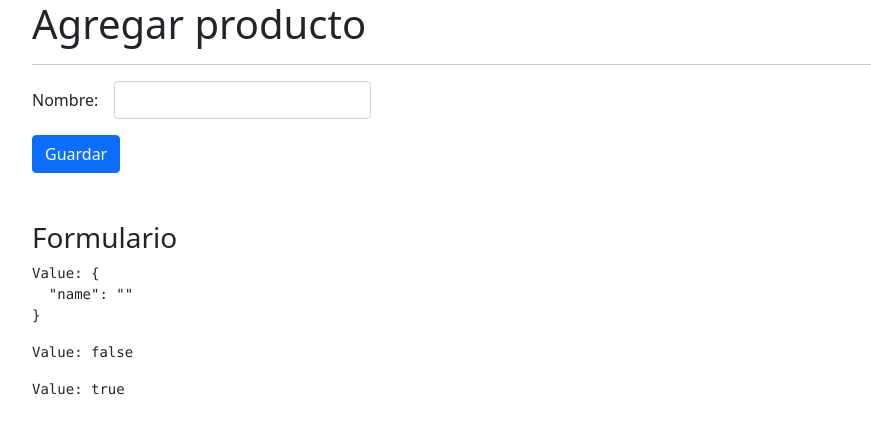
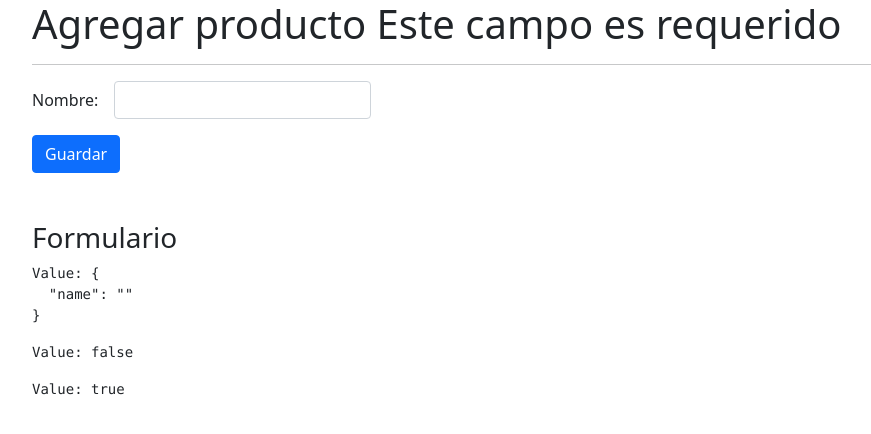
Before and after one commit to Roger-Ryes/AngularLast_Topics, an Angular app: page /product/agregar in a window 1280 px wide. Shown: the top 434 px of the page, without its empty margins (50-921 px from the left). Built offline with nearby package versions, Linux system fonts and the light colour scheme.

Commit message:
ngOnChanges

```diff
--- a/src/app/product/pages/add/add.component.html
+++ b/src/app/product/pages/add/add.component.html
@@ -1,4 +1,4 @@
-<h1>Agregar producto</h1>
+<h1>Agregar producto {{ msg }}</h1>
 <hr>
 
 <form [formGroup]="myForm">
@@ -13,7 +13,7 @@
         <div class="col-auto">
             <span   *ngIf="haveError('name')"
                     errorMsg
-                    message="Campo requerido"
+                    [message]="msg"
                     color="blue">
                     </span>
         </div>
@@ -21,7 +21,8 @@
 
     <div class="row mt-3">
         <div class="col">
-            <button class="btn btn-primary">
+            <button class="btn btn-primary"
+                    (click)="changeName()">
                 Guardar
             </button>
         </div>
--- a/src/app/product/pages/add/add.component.ts
+++ b/src/app/product/pages/add/add.component.ts
@@ -8,6 +8,8 @@ import { FormBuilder, FormGroup, Validators } from '@angular/forms';
   ]
 })
 export class AddComponent implements OnInit {
+
+  msg: string = "Este campo es requerido";
 
   myForm: FormGroup = this.fb.group({
     name: ['', [Validators.required]]
@@ -21,4 +23,9 @@ export class AddComponent implements OnInit {
   haveError(field: string): boolean {
     return this.myForm.get(field)?.invalid && this.myForm.get('name')?.touched || false;
   }
+
+  changeName(){
+    // console.log(this.myForm.get("name")?.value);
+    this.msg = this.myForm.get("name")?.value;
+  }
 }
--- a/src/app/shared/directives/error-mg.directive.ts
+++ b/src/app/shared/directives/error-mg.directive.ts
@@ -1,9 +1,9 @@
-import { Directive, ElementRef, Input, OnInit } from '@angular/core';
+import { Directive, ElementRef, Input, OnChanges, OnInit, SimpleChanges } from '@angular/core';
 
 @Directive({
   selector: '[errorMsg]'
 })
-export class ErrorMgDirective implements OnInit{
+export class ErrorMgDirective implements OnInit, OnChanges{
 
   public htmlElement: ElementRef<HTMLElement>;
   @Input() color: string = "red";
@@ -12,6 +12,10 @@ export class ErrorMgDirective implements OnInit{
   constructor( private el: ElementRef<HTMLElement>) {
     this.htmlElement = el;
     console.log(el)
+  }
+  ngOnChanges(changes: SimpleChanges): void {
+    const msg = changes['message'].currentValue;
+    this.htmlElement.nativeElement.innerText = msg;
   }
 
   ngOnInit(): void {
```
